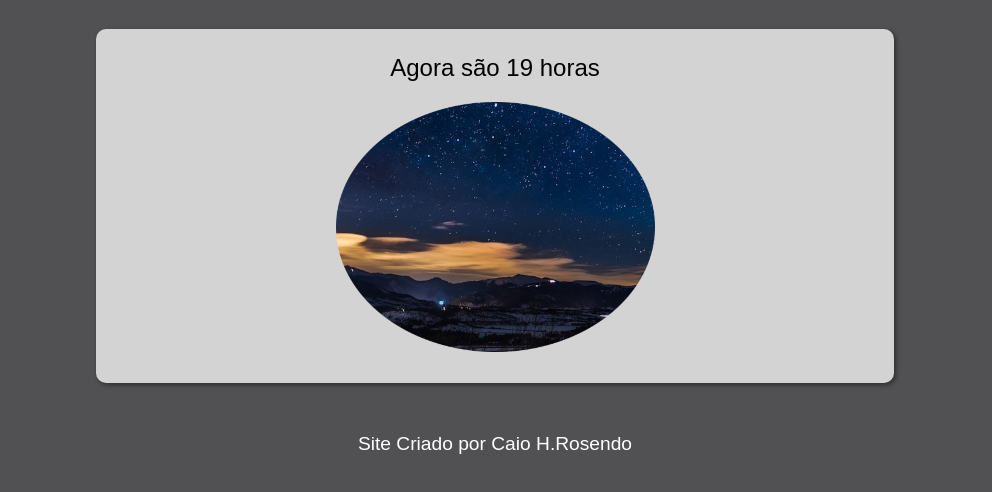
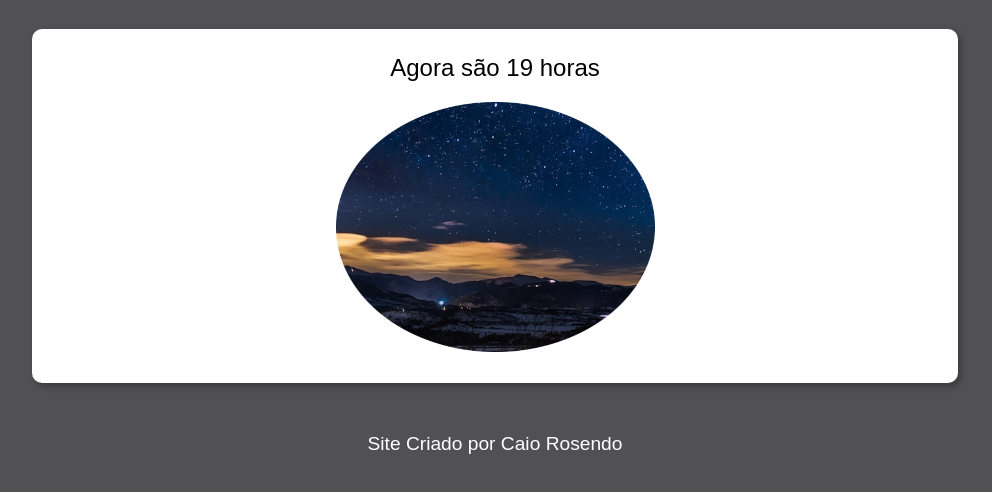
Before and after one commit to CaioRosendo/JavaScript., a plain HTML site: page exercícios/001/ex001/ex001.html in a window 1280 px wide. Shown: the part 90-582 px from the top of the page, without its empty margins (145-1137 px from the left). Drawn offline with Linux system fonts and the light colour scheme.

Commit message:
condicoes

```diff
--- a/exercícios/001/ex001/estilo.css
+++ b/exercícios/001/ex001/estilo.css
@@ -12,17 +12,16 @@ header {
 }
 
 section {
-    background-color: lightgrey;
+    background-color: white;
+    text-align: center;
+    margin: auto;
+    padding: 15px;
     border-radius: 10px;
-    padding: 15px;
-    width: 60vw;
-    margin: auto;
-    box-shadow: 2px 2px 5px rgba(0, 0, 0, 0.437);
+    width: 70vw;
+    box-shadow: 3px 3px 7px rgba(0, 0, 0, 0.295);
 }
 
-div{
-    background-color: lightgray;
-    text-align: center;
+div {
     padding: 10px;
 }
 
@@ -39,6 +38,7 @@ a {
 }
 
 a:hover {
-    color: rgb(208, 16, 16);
-    font-family:cursive;
+    color: rgb(0, 0, 0);
+    text-decoration: underline;
+    font-style: italic;
 }
--- a/exercícios/001/ex001/ex001.html
+++ b/exercícios/001/ex001/ex001.html
@@ -16,12 +16,12 @@
 
         </div>
         <div id="foto">
-            <img id="imagem" src="manha.png" alt="foto da manhã">
+            <img id="imagem" src="imagens/manha.png" alt="foto da manha">
         </div>
     </Section>
 
     <footer>
-        <p>Site Criado por <a href="https://www.instagram.com/caiorosendo_/" target="_blank">Caio H.Rosendo</a></p>
+        <p>Site Criado por <a href="https://www.instagram.com/caiorosendo_/" target="_blank">Caio Rosendo</a></p>
     </footer>
     <script src="script.js"></script>
 </body>
--- a/exercícios/001/ex001/script.js
+++ b/exercícios/001/ex001/script.js
@@ -1,17 +1,17 @@
-function Carregar(){
-    var msg = window.document.getElementById('msg')
-    var img = window.document.getElementById('imagem')
+function Carregar() {
+    var msg = document.querySelector('div#msg')
+    var img = document.getElementById('imagem')
     var data = new Date()
     var hora = data.getHours()
     msg.innerHTML = `Agora são ${hora} horas`
-    if(hora >= 0 && hora < 12) {
-        img.src = 'imagens/manha.png'
+    if (hora >= 0 && hora < 12) {
+        img.src ='imagens/manha.png'
         document.body.style.backgroundColor = '#e2cd9f'
-    } else if(hora >=12 && hora < 18) {
+    } else if (hora >= 12 && hora < 18) {
         img.src = 'imagens/tarde.png'
         document.body.style.backgroundColor = '#b9846f'
     } else {
         img.src = 'imagens/noite.png'
         document.body.style.backgroundColor = '#515154'
+    }
 }
-}
```
